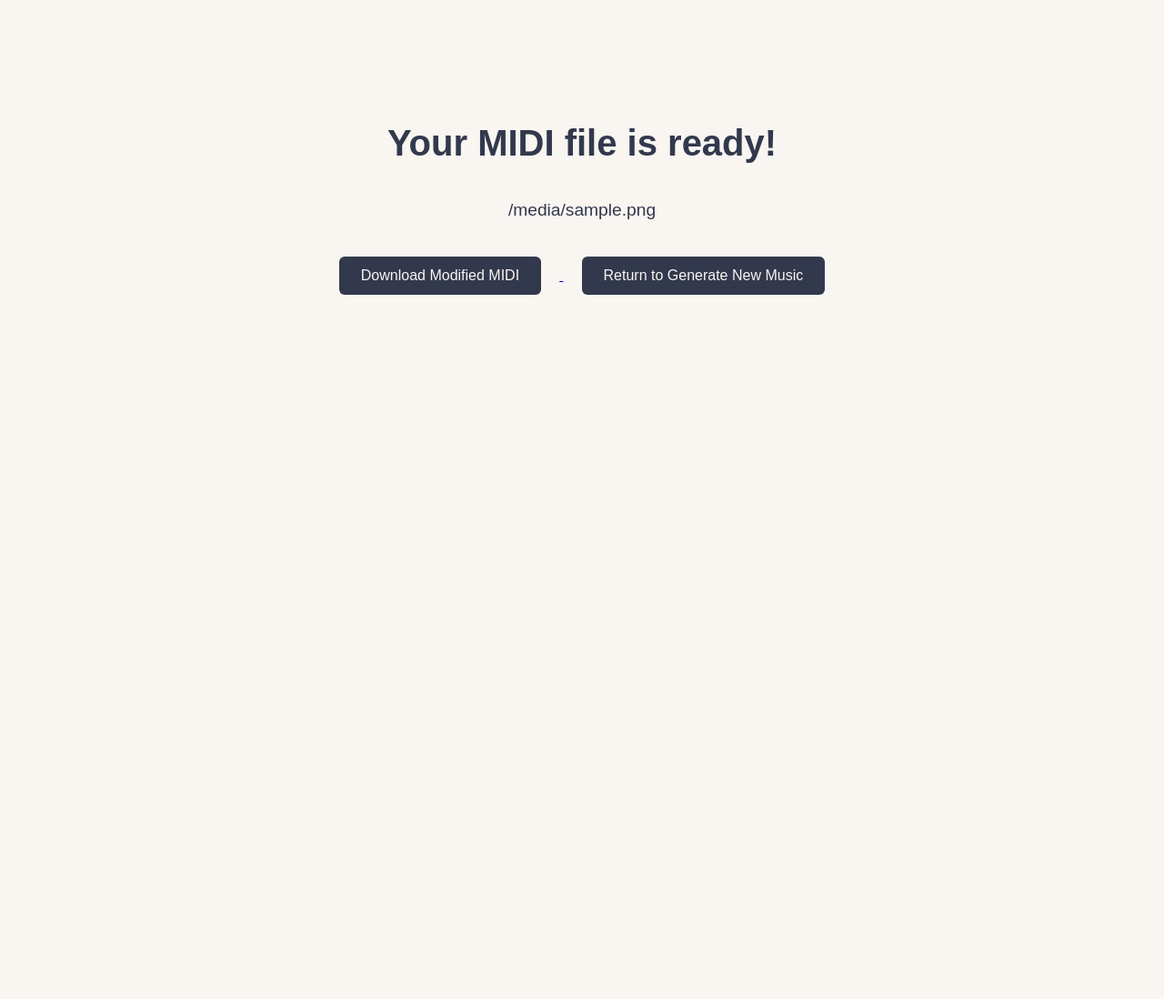
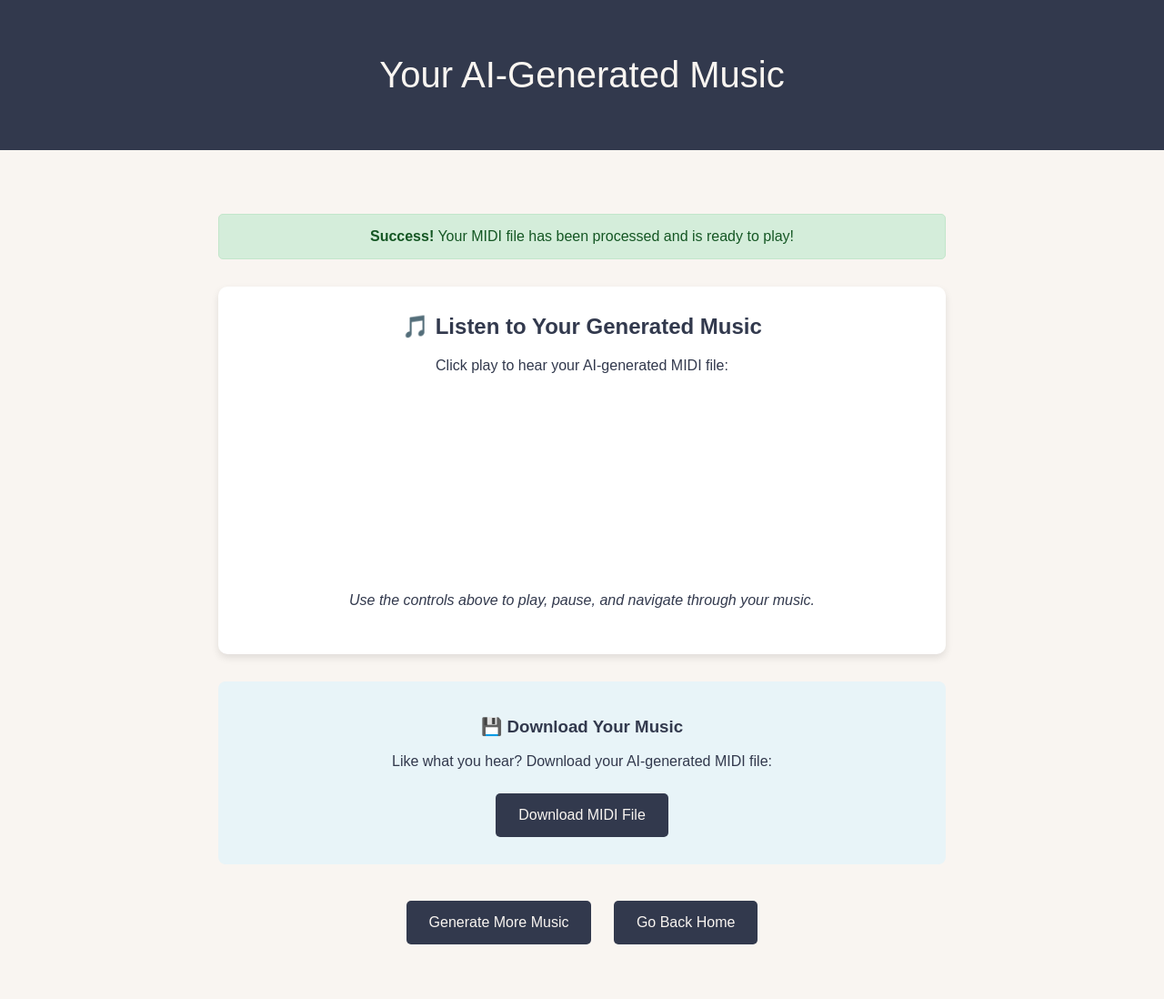
Before and after one commit to Crezzi/aimusicmaker, a Flask app: template website_folder/templates/result.html in a window 1280 px wide. Shown: the whole page at 91% size. Before the commit the page ends 324 px from the top, so only its background shows below. Run offline with Flask 3, Linux system fonts and the light colour scheme; the template is opened without the code that fills it: most values are stand-ins (such as "Sample title", 1, 10 or a date in 2020).

Commit message:
midi visualizer and player on result page

```diff
--- a/website_folder/app.py
+++ b/website_folder/app.py
@@ -212,5 +212,37 @@ def help_page():
     return render_template("help_page.html")
 
 
+@app.route("/serve-midi/<filename>")
+def serve_midi(filename):
+    """Serve MIDI file for the HTML MIDI player (without forcing download)"""
+    try:
+        actual_filename = "new_ai_stuff.mid"
+        full_file_path = os.path.abspath(os.path.join("website_folder", "download"))
+        file_path = os.path.join("website_folder/download", actual_filename)
+
+        print(f"Serving MIDI file: {file_path}")
+
+        if not os.path.exists(file_path):
+            print(f"MIDI file not found: {file_path}")
+            return "File not found", 404
+
+        # Serve file without forcing download (for the player)
+        response = send_from_directory(
+            directory=full_file_path,
+            path=actual_filename,
+            as_attachment=False,  # Don't force download
+            mimetype="audio/midi",  # Set proper MIME type
+        )
+
+        # Add CORS headers if needed
+        response.headers["Access-Control-Allow-Origin"] = "*"
+
+        return response
+
+    except Exception as e:
+        print(f"Error serving MIDI file: {e}")
+        return "Error serving file", 500
+
+
 if __name__ == "__main__":
     app.run()
--- a/website_folder/templates/result.html
+++ b/website_folder/templates/result.html
@@ -1,55 +1,167 @@
 <!DOCTYPE html>
 <html>
 <head>
-  <title>Download Modified MIDI</title>
+  <title>Generated Music Result</title>
   <style>
     body {
       background-color: #f9f5f1;
-      text-align: center;
-      padding-top: 100px;
       font-family: Arial, sans-serif;
       color: #32394d;
+      margin: 0;
     }
 
-    h1 {
-      margin-bottom: 40px;
+    .header {
+      background-color: #32394d;
+      color: #f9f5f1;
+      padding: 60px 20px;
+      text-align: center;
       font-size: 2.5em;
     }
 
-    .button {
+    .content {
+      text-align: center;
+      padding: 50px;
+      max-width: 800px;
+      margin: 0 auto;
+    }
+
+    .player-section {
+      background-color: white;
+      padding: 30px;
+      border-radius: 10px;
+      box-shadow: 0 4px 8px rgba(0,0,0,0.1);
+      margin: 30px 0;
+    }
+
+    .player-section h2 {
+      margin-top: 0;
+      color: #32394d;
+      font-size: 1.5em;
+    }
+
+    midi-player {
+      display: block;
+      width: 100%;
+      margin: 20px 0;
+    }
+
+    midi-visualizer {
+      display: block;
+      width: 100%;
+      height: 200px;
+      margin: 20px 0;
+    }
+
+    button {
       background-color: #32394d;
       color: #f9f5f1;
-      padding: 12px 24px;
+      padding: 15px 25px;
+      border: none;
+      border-radius: 5px;
       font-size: 1em;
-      border: none;
-      border-radius: 6px;
       cursor: pointer;
-      margin: 20px;
+      margin: 10px;
     }
 
-    .button:hover {
+    button:hover {
       background-color: #e07b00;
     }
 
-    .filename {
-      font-size: 1.2em;
-      margin-bottom: 20px;
+    .download-section {
+      margin-top: 30px;
+      padding: 20px;
+      background-color: #e8f4f8;
+      border-radius: 8px;
+    }
+
+    .success-message {
+      background-color: #d4edda;
+      color: #155724;
+      padding: 15px;
+      border-radius: 5px;
+      border: 1px solid #c3e6cb;
+      margin: 20px 0;
+    }
+
+    .controls {
+      margin: 20px 0;
+    }
+
+    .controls button {
+      background-color: #28a745;
+      margin: 5px;
+      padding: 10px 20px;
+    }
+
+    .controls button:hover {
+      background-color: #218838;
     }
   </style>
+
+  <!-- HTML MIDI Player Scripts -->
+  <script src="https://cdn.jsdelivr.net/combine/npm/tone@14.7.58,npm/@magenta/music@1.23.1/es6/core.js,npm/focus-visible@5,npm/html-midi-player@1.4.0"></script>
 </head>
 <body>
-  <h1>Your MIDI file is ready!</h1>
+  <div class="header">
+    Your AI-Generated Music
+  </div>
 
-  <div class="filename">{{ filename }}</div>
+  <div class="content">
+    <div class="success-message">
+      <strong>Success!</strong> Your MIDI file has been processed and is ready to play!
+    </div>
 
-  <!-- Download button -->
-  <a href="{{ url_for('download_file', filename=filename) }}">
-    <button class="button">Download Modified MIDI</button>
-  </a>
+    <div class="player-section">
+      <h2>🎵 Listen to Your Generated Music</h2>
+      <p>Click play to hear your AI-generated MIDI file:</p>
 
-  <!-- Return to generate page button -->
-  <a href="/upload">
-    <button class="button">Return to Generate New Music</button>
-  </a>
+      <!-- MIDI Player -->
+      <midi-player
+        src="/serve-midi/{{ filename }}"
+        sound-font
+        visualizer="#myVisualizer">
+      </midi-player>
+
+      <!-- Piano Roll Visualizer -->
+      <midi-visualizer
+        type="piano-roll"
+        id="myVisualizer">
+      </midi-visualizer>
+
+      <div class="controls">
+        <p><em>Use the controls above to play, pause, and navigate through your music.</em></p>
+      </div>
+    </div>
+
+    <div class="download-section">
+      <h3>💾 Download Your Music</h3>
+      <p>Like what you hear? Download your AI-generated MIDI file:</p>
+      <a href="/download/{{ filename }}">
+        <button>Download MIDI File</button>
+      </a>
+    </div>
+
+    <div style="margin-top: 30px;">
+      <a href="/upload"><button>Generate More Music</button></a>
+      <a href="/"><button>Go Back Home</button></a>
+    </div>
+  </div>
+
+  <script>
+    // Optional: Add some custom JavaScript for enhanced functionality
+    document.addEventListener('DOMContentLoaded', function() {
+      const player = document.querySelector('midi-player');
+      const visualizer = document.querySelector('midi-visualizer');
+
+      // You can add event listeners for play/pause events if needed
+      player.addEventListener('start', () => {
+        console.log('MIDI playback started');
+      });
+
+      player.addEventListener('stop', () => {
+        console.log('MIDI playback stopped');
+      });
+    });
+  </script>
 </body>
 </html>
```
Also changed, not shown: website_folder/templates/help_page.html (+6 -1 lines).
